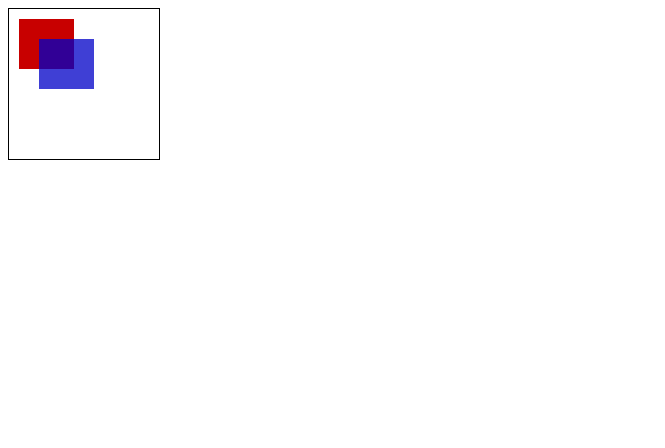
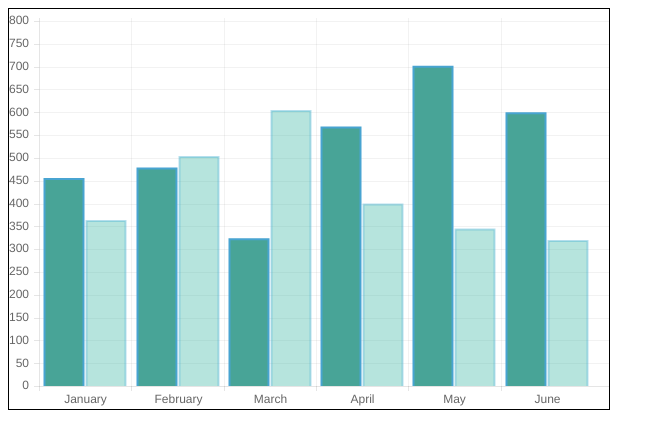
Before and after one commit to simonszc/bus-mall, a plain HTML site: page chart.html in a window 1280 px wide. Shown: the whole page, without its empty margins (0-665 px from the left). Drawn offline with Linux system fonts and the light colour scheme.

Commit message:
added chart functionality to results, DRYed out some code

```diff
--- a/chart.html
+++ b/chart.html
@@ -3,28 +3,38 @@
   <head>
     <meta charset="utf-8"/>
     <title>Canvas tutorial</title>
-    <script type="text/javascript">
-      function draw(){
-        var canvas = document.getElementById('tutorial');
-        if (canvas.getContext){
-          var ctx = canvas.getContext('2d');
-
-          ctx.fillStyle = "rgb(200,0,0)";
-          ctx.fillRect (10, 10, 55, 50);
-ctx.fillRect (10, 10, 55, 50);
-
-          ctx.fillStyle = "rgba(0, 0, 200, 0.5)";
-          ctx.fillRect (30, 30, 55, 50);
-          ctx.fillStyle = "rgba(0, 0, 200, 0.5)";
-          ctx.fillRect (30, 30, 55, 50);
-        }
-      }
-    </script>
+    <script src="Chart.min.js">  </script>
     <style type="text/css">
       canvas { border: 1px solid black; }
     </style>
   </head>
-  <body onload="draw();">
-    <canvas id="tutorial" width="150" height="150"></canvas>
+  <body>
+
+  <canvas id="income" width="600" height="400"></canvas>
+
+  <script>
+
+    var barData = {
+    	labels : ["January","February","March","April","May","June"],
+    	datasets : [
+    		{
+    			fillColor : "#48A497",
+    			strokeColor : "#48A4D1",
+    			data : [456,479,324,569,702,600]
+    		},
+    		{
+    			fillColor : "rgba(73,188,170,0.4)",
+    			strokeColor : "rgba(72,174,209,0.4)",
+    			data : [364,504,605,400,345,320]
+    		}
+
+    	]
+    }
+
+    var income = document.getElementById("income").getContext("2d");
+    new Chart(income).Bar(barData);
+
+  </script>
+
   </body>
 </html>
```
Also changed, not shown: app.js (+29 -28 lines), index.html (+2 -0 lines).
